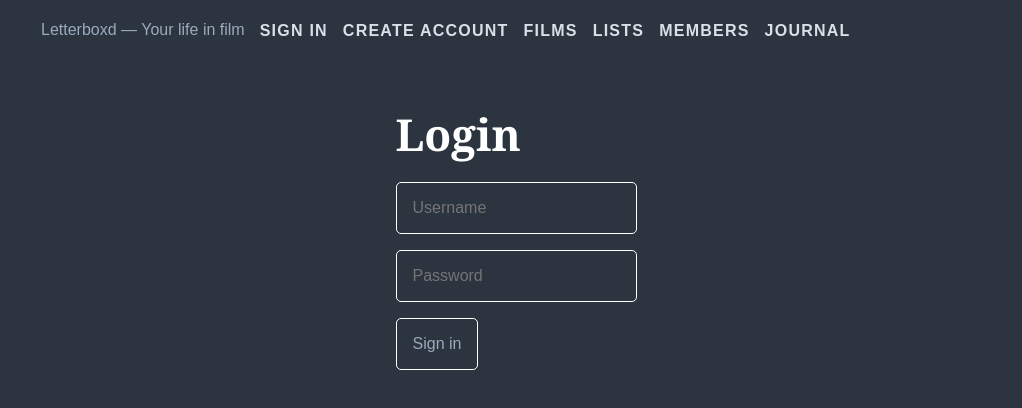
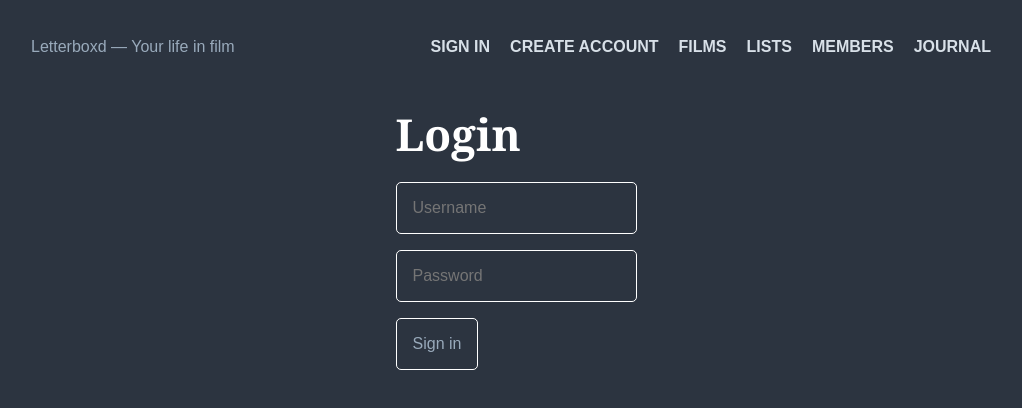
Before and after one commit to aliciavb/letterboxd-copycat, a React (Vite) app: page / in a window 1280 px wide. Shown: the top 408 px of the page, without its empty margins (124-1146 px from the left). Built offline with nearby package versions, Linux system fonts and the light colour scheme; no server answers; a web font is replaced by a local one.

Commit message:
Update Header.css

```diff
--- a/src/components/Header/Header.css
+++ b/src/components/Header/Header.css
@@ -1,12 +1,7 @@
 .Header{
-    width: 100%;
-}
-.Header-section{
-    height: 72px;
     margin: 0 auto;
-    position: relative;
-    width: 950px;
-    display: block;
+    width: 90%;
+    max-width: 1000px;
 }
 
 .Header-logo{
@@ -14,26 +9,33 @@
     margin: 22px 0 0;
     position: relative;
 }
-.Header-nav{
+
+.Header-ul{
+    margin: 22px 0 0;
     display: flex;
-    flex-flow: row nowrap;
     align-items: center;
-}
-.Header-ul{
-   margin: 22px 0 0;
+    flex-wrap: wrap;
+    list-style: none; /* Remove default list styles */
+    padding: 0; /* Remove default padding */
 }
 
 .Header-li{
-    display: block;
-    float: left;
+    width: fit-content;
     font-size: 1rem;
-    letter-spacing: .07692308em;
-    line-height: 17px;
-    margin-left: 15px;
-    text-transform: uppercase;
+    margin: 0 10px; /* Add some spacing between items */
 }
+
 .Header-a{
     color: #d8e0e8;
     font-family: Graphik-Semibold-Web,sans-serif;
     font-weight: 600;
+    text-transform: uppercase;
 }
+.Header-section {
+    height: 72px;
+    margin: 0 auto;
+    display: flex;
+    justify-content: space-between;
+    align-items: center;
+    padding: 0 15px; /* Add padding to the sides for better spacing */
+  }
```
